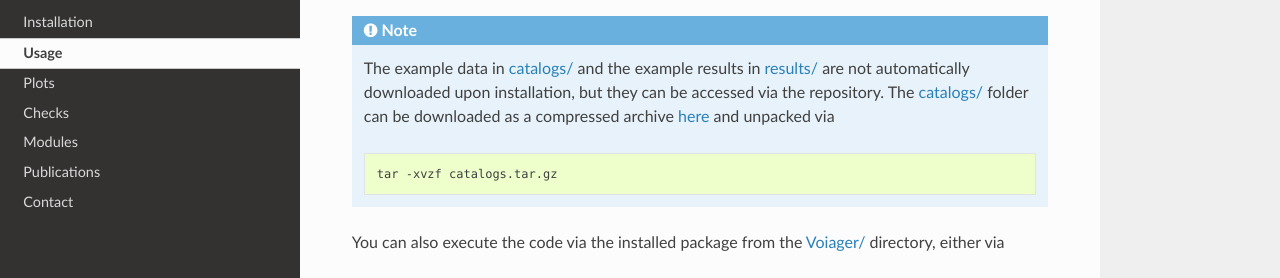
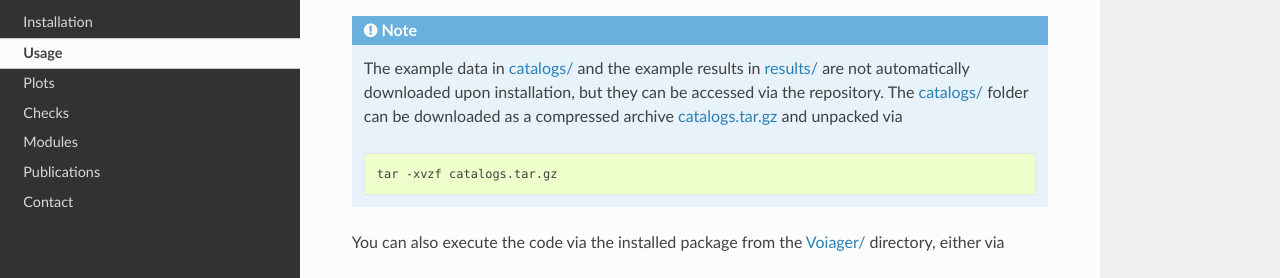
Before and after one commit to nhamaus/Voiager, a Sphinx documentation site: the page built from docs/usage.rst, in a window 1280 px wide and 900 px high. Shown: the part 403-681 px from the top of the window. Built offline with Sphinx 7.4.7 and the Read the Docs theme 2.0.0, drawn with Linux system fonts in a browser that asks for light colours; pages that are not in the unit, such as notebooks, are missing from menus.

Commit message:
Explicitly mention the file catalogs.tar.gz in documentation link

```diff
--- a/docs/usage.rst
+++ b/docs/usage.rst
@@ -12,7 +12,7 @@ The simplest way to get started is to execute the script `launch.py <https://git
 It is set up to perform an example run from the `Beyond-2pt <https://github.com/ANSalcedo/Beyond2ptMock>`_ blind data challenge, based on a simulated light-cone in a \ *w*\ CDM cosmology (`C_mock_lightcone.h5 <https://github.com/ANSalcedo/Beyond2ptMock/blob/main/C_mock_lightcone.h5>`_). The input data is retrieved from the `catalogs/ <https://github.com/nhamaus/Voiager/tree/main/catalogs/>`_ folder including void catalogs produced with `VIDE <https://bitbucket.org/cosmicvoids/vide_public/wiki/Home/>`_, while the output of the code is stored in the `results/ <https://github.com/nhamaus/Voiager/tree/main/results/>`_ directory.
 
 .. note::
-    The example data in `catalogs/ <https://github.com/nhamaus/Voiager/tree/main/catalogs/>`_ and the example results in `results/ <https://github.com/nhamaus/Voiager/tree/main/results/>`_ are not automatically downloaded upon installation, but they can be accessed via the repository. The `catalogs/ <https://github.com/nhamaus/Voiager/tree/main/catalogs/>`_ folder can be downloaded as a compressed archive `here <https://github.com/nhamaus/Voiager/releases/download/v0.1.0/catalogs.tar.gz>`_ and unpacked via
+    The example data in `catalogs/ <https://github.com/nhamaus/Voiager/tree/main/catalogs/>`_ and the example results in `results/ <https://github.com/nhamaus/Voiager/tree/main/results/>`_ are not automatically downloaded upon installation, but they can be accessed via the repository. The `catalogs/ <https://github.com/nhamaus/Voiager/tree/main/catalogs/>`_ folder can be downloaded as a compressed archive `catalogs.tar.gz <https://github.com/nhamaus/Voiager/releases/download/v0.1.0/catalogs.tar.gz>`_ and unpacked via
 
     .. code-block:: bash
 
```
Also changed, not shown: README.md (+1 -1 lines).
